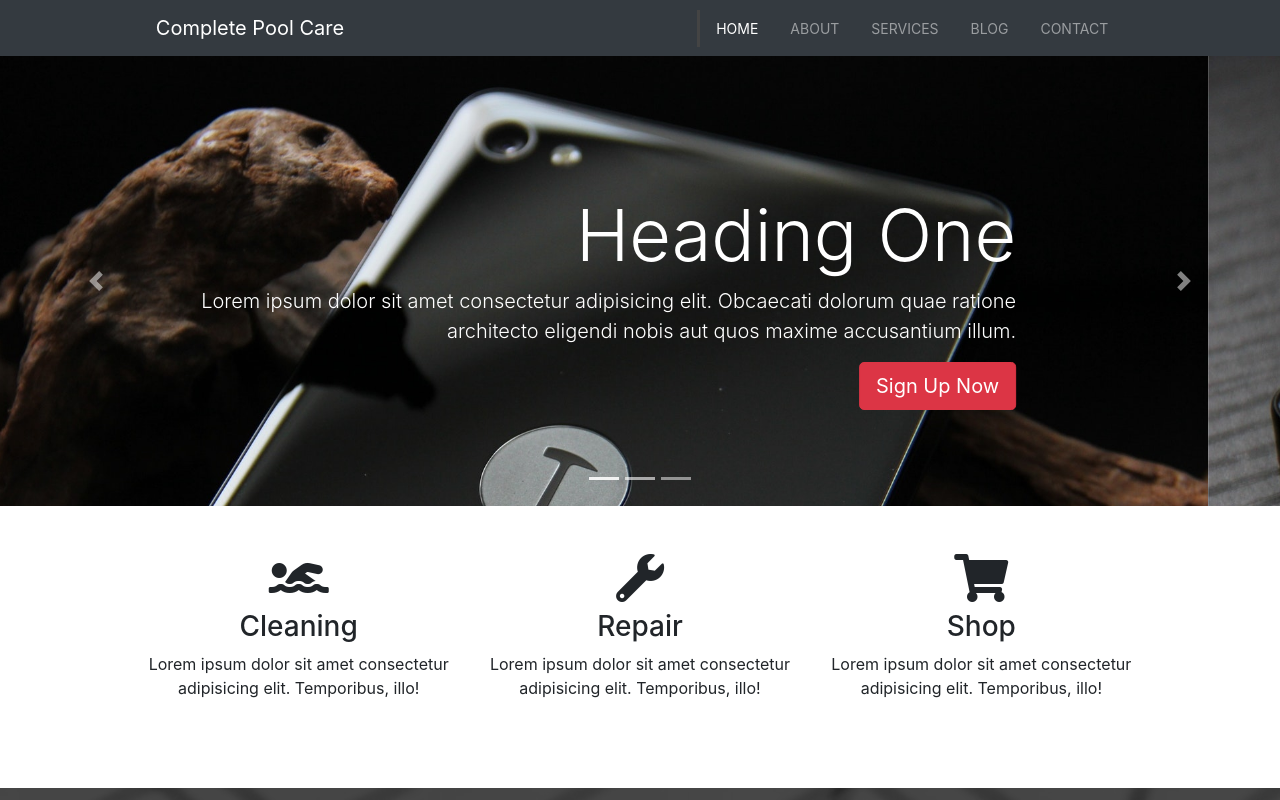
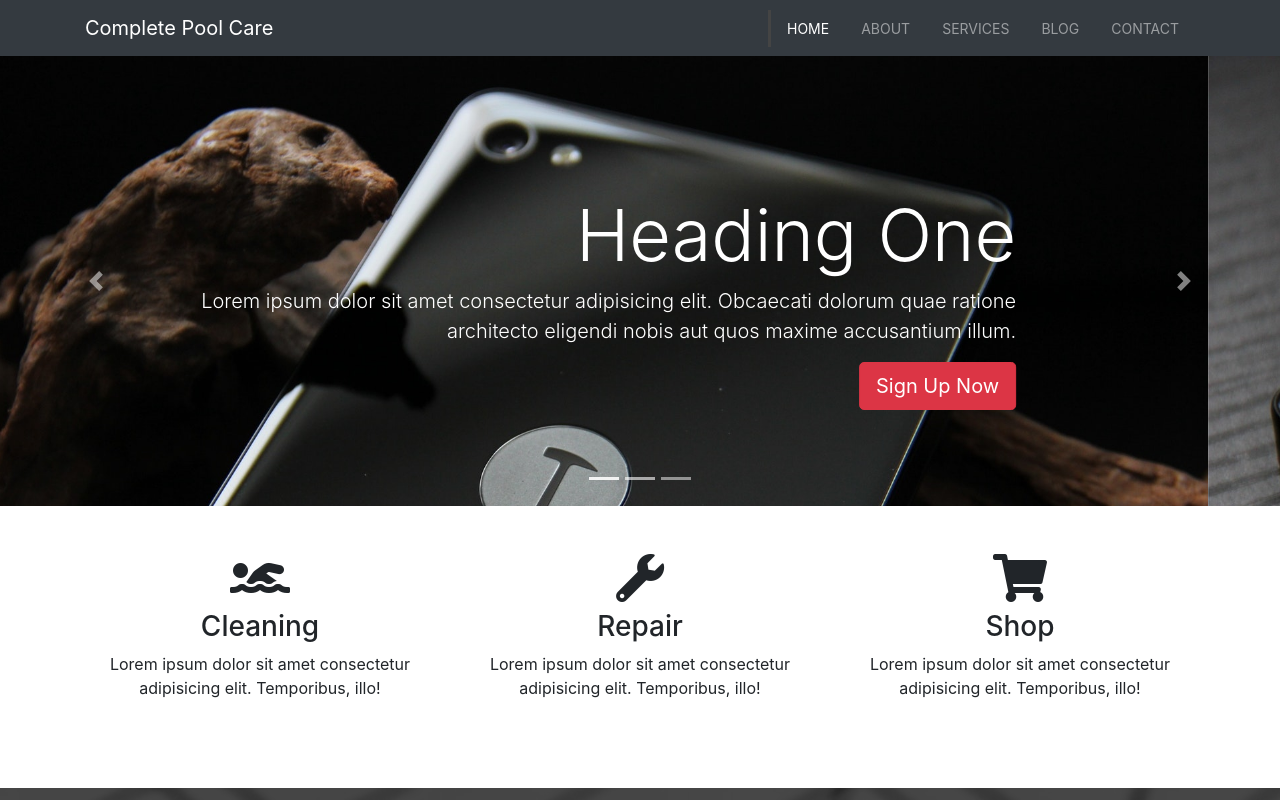
Before and after one commit to gazjosef/complete-pool-care, a React (Create React App) app: page / in a window 1280 px wide. Shown: the top 800 px of the page. Built offline with nearby package versions, Linux system fonts and the light colour scheme.

Commit message:
Removed container css

```diff
--- a/src/App.css
+++ b/src/App.css
@@ -1,10 +1,6 @@
 /* Global */
 
-.container {
-  width: 80%;
-  margin: auto;
-  overflow: hidden;
-}
+/*  */
 
 ul {
   margin: 0;
```
